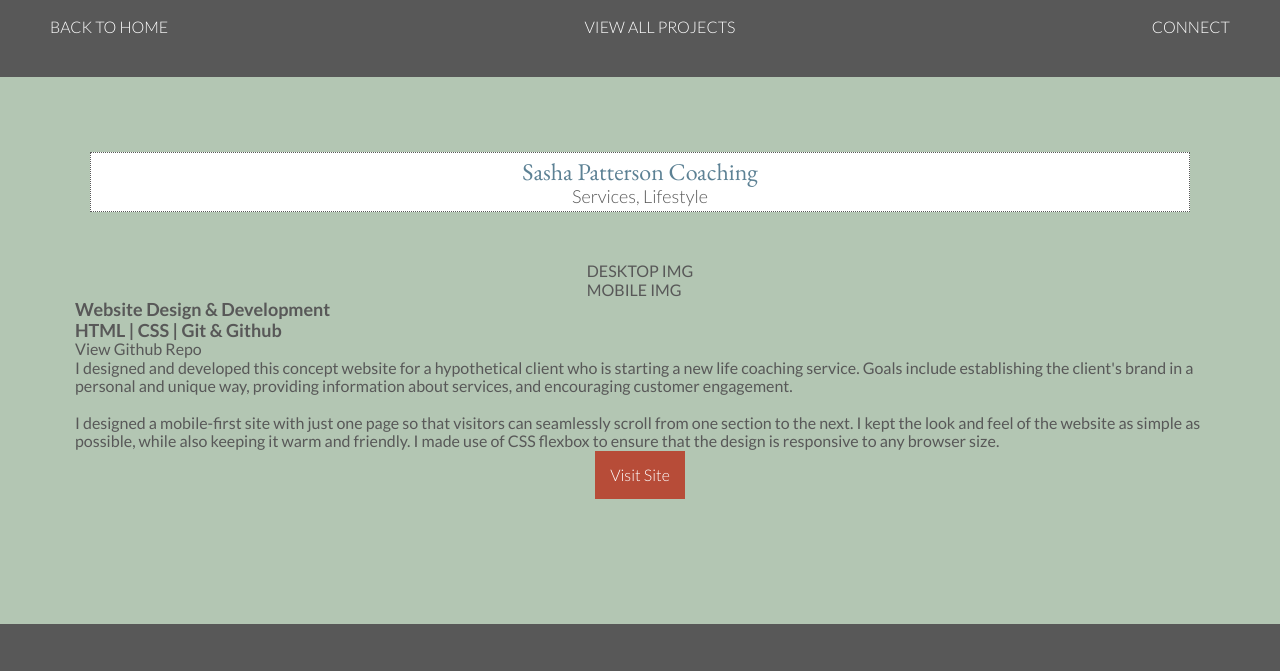
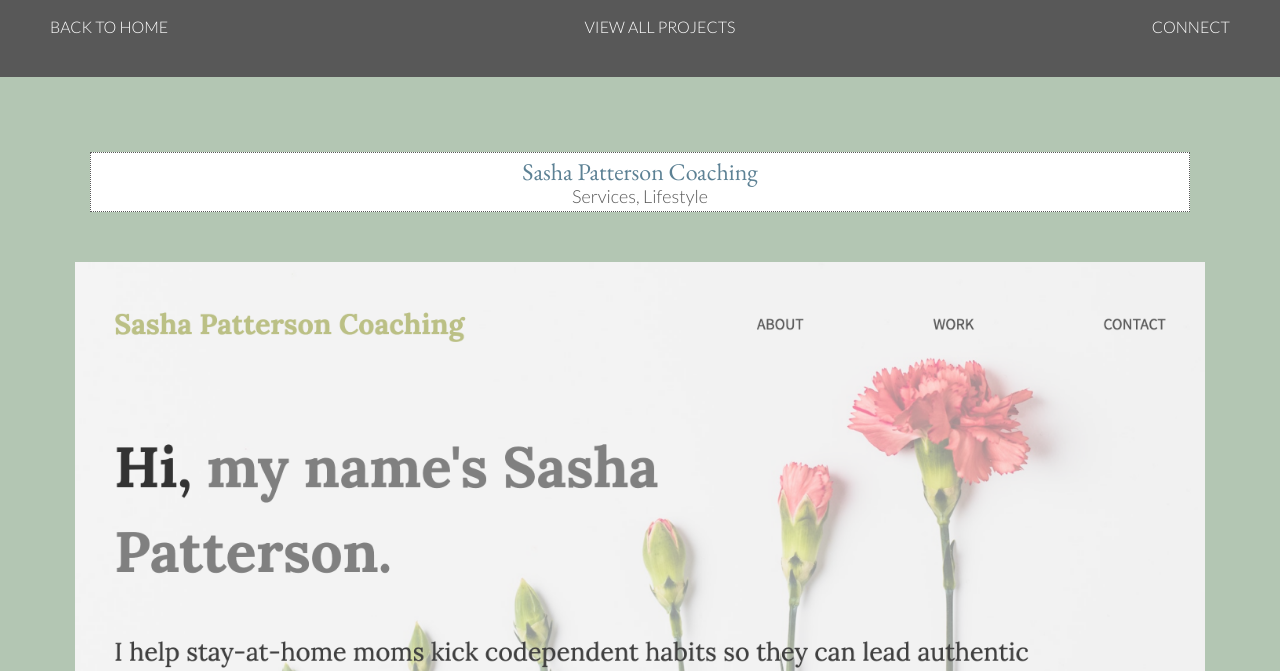
Before and after one commit to gbonds/portfolio-website-v2, a website built with Parcel: page projects/view-projects/sashapattersoncoaching.html in a window 1280 px wide. Shown: the part 123-794 px from the top of the page. Built offline with nearby package versions, Linux system fonts and the light colour scheme; files whose address does not match are found by name.

Commit message:
Styled project image and its container

```diff
--- a/css/main.css
+++ b/css/main.css
@@ -180,7 +180,7 @@ section {
 }
 
 .content-container {
-  margin: 25px 50px;
+  margin: 25px;
   display: flex;
   justify-content: center;
   align-items: start;
@@ -446,6 +446,16 @@ nav li {
 
 .project-section .title-container h4 {
   font-weight: 300;
+}
+
+/* ----- Base Project Image ----- */
+.project-img-container img {
+  width: 100%;
+}
+
+.project-img-mobile {
+  display: none;
+  /* TODO when styling desktop, have mobile img display */
 }
 
 
--- a/projects/view-projects/sashapattersoncoaching.html
+++ b/projects/view-projects/sashapattersoncoaching.html
@@ -57,7 +57,7 @@
             </div> <!-- .title-container ends -->
             <div class="content-container">
                 <div class="project-img-container">
-                    <p>DESKTOP IMG</p>
+                    <img src="../../img/sitepic_scp-landingpage-desktop.png" alt="Screenshot of Sasha Patterson Coaching website on desktop">
                     <!-- only creating class for mobile image since I want to hide mobile img on mobile view-->
                     <p class="project-img-mobile">MOBILE IMG</p>
                 </div>
```
